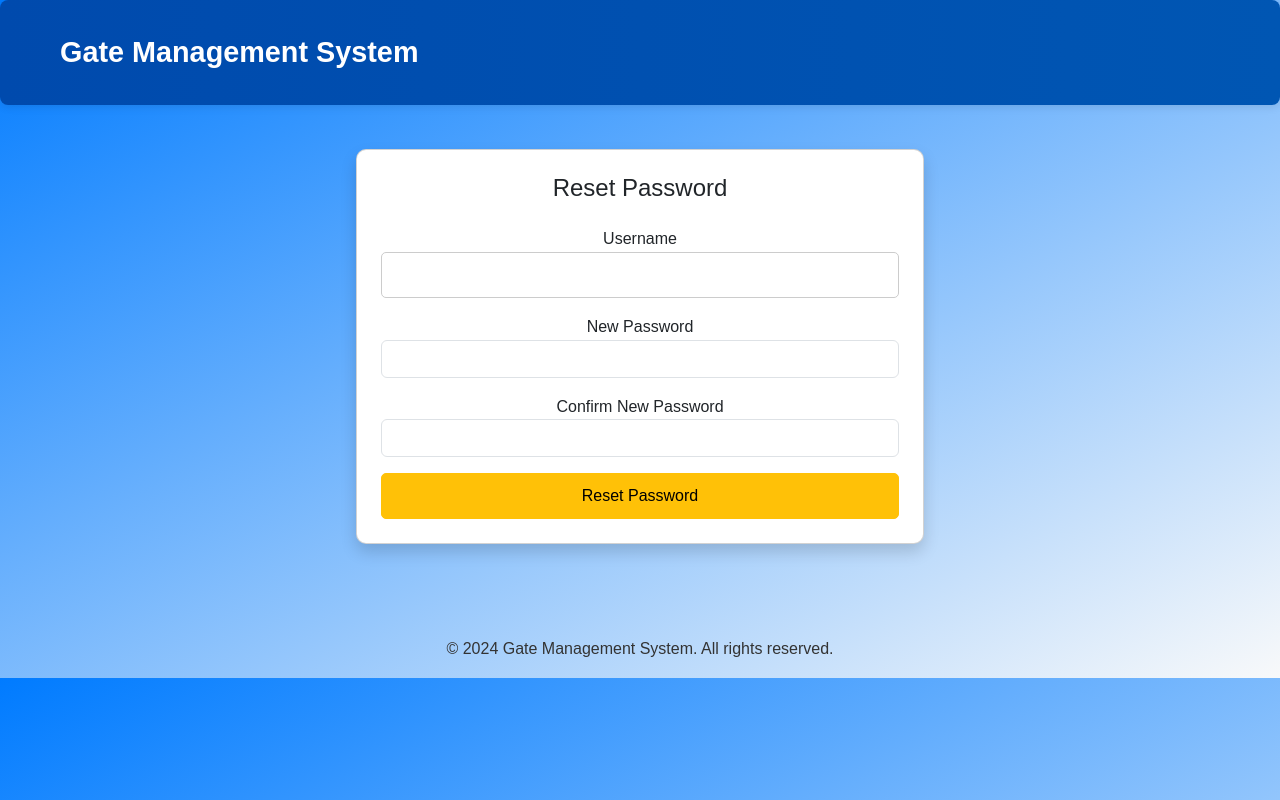
After one commit to boondas/gate-management-system, a Flask app: page /reset_password in a window 1280 px wide. The commit adds this page. Run offline with Flask 3, Linux system fonts and the light colour scheme; some libraries are stand-ins or nearby versions.

Commit message:
latest password mods

```diff
--- a/main.py
+++ b/main.py
@@ -9,40 +9,7 @@ from flask import Flask, request, jsonify, render_template, redirect, url_for, s
 from werkzeug.security import check_password_hash, generate_password_hash
 from datetime import timedelta, datetime
 
-# ---------------------------
-# CREATE DEFAULT ADMIN (SECURE)
-# ---------------------------
-def create_default_admin():
-    try:
-        conn = connect_to_database()
-        cur = conn.cursor()
 
-        cur.execute("SELECT COUNT(*) FROM admin_users")
-        count = cur.fetchone()[0]
-
-        if count == 0:
-            # Generate a random secure password
-            alphabet = string.ascii_letters + string.digits + string.punctuation
-            random_password = ''.join(secrets.choice(alphabet) for i in range(16))
-
-            # Hash the password before storing
-            pwd_hash = generate_password_hash(random_password)
-
-            cur.execute(
-                "INSERT INTO admin_users (username, password) VALUES (%s, %s)",
-                ("admin", pwd_hash)
-            )
-            conn.commit()
-
-            # Log the generated password securely
-            print("Default admin created.")
-            print(f"Username: admin")
-            print(f"Password: {random_password} (please change after first login)")
-
-        conn.close()
-
-    except Exception as e:
-        print(f"Admin creation error: {e}")
 
 
 # Load environment variables
@@ -135,7 +102,7 @@ def login():
             if result and check_password_hash(result[0], password):
                 session["user"] = username
                 session["last_activity"] = datetime.now().strftime("%Y-%m-%d %H:%M:%S")
-                return redirect(url_for("home"))
+                return redirect(url_for("dashboard"))
             else:
                 flash("Invalid credentials.", "danger")
 
@@ -143,6 +110,38 @@ def login():
             flash(f"Login error: {e}", "danger")
 
     return render_template("login.html")
+
+
+# ---------------------------
+#   RESET PASSWORD
+# ---------------------------
+
+@app.route("/reset_password", methods=["GET", "POST"])
+def reset_password():
+    if request.method == "POST":
+        username = request.form.get("username")
+        new_password = request.form.get("new_password")
+        confirm_password = request.form.get("confirm_password")
+
+        if new_password != confirm_password:
+            flash("New passwords do not match.", "danger")
+            return redirect(url_for("reset_password"))
+
+        try:
+            conn = connect_to_database()
+            cur = conn.cursor()
+            hashed = generate_password_hash(new_password, method="pbkdf2:sha256")
+            cur.execute("UPDATE admin_users SET password = %s WHERE username = %s", (hashed, username))
+            conn.commit()
+            conn.close()
+
+            flash("Password reset successful!", "success")
+            return redirect(url_for("login"))
+        except Exception as e:
+            flash(f"Error resetting password: {e}", "danger")
+
+    return render_template("reset_password.html")
+
 
 
 @app.route("/logout")
@@ -204,6 +203,46 @@ def dashboard():
     except Exception as e:
         flash(f"Dashboard error: {e}", "danger")
         return redirect(url_for("home"))
+
+
+# ---------------------------
+#   CHANGE PASSWORD ROUTE
+# ---------------------------
+@app.route("/change_password", methods=["GET", "POST"])
+@login_required
+def change_password():
+    if request.method == "POST":
+        current_password = request.form.get("current_password")
+        new_password = request.form.get("new_password")
+        confirm_password = request.form.get("confirm_password")
+
+        try:
+            conn = connect_to_database()
+            cur = conn.cursor()
+            cur.execute("SELECT password FROM admin_users WHERE username = %s", (session["user"],))
+            result = cur.fetchone()
+
+            if not result or not check_password_hash(result[0], current_password):
+                flash("Current password is incorrect.", "danger")
+                return redirect(url_for("change_password"))
+
+            if new_password != confirm_password:
+                flash("New passwords do not match.", "danger")
+                return redirect(url_for("change_password"))
+
+            hashed = generate_password_hash(new_password, method="pbkdf2:sha256")
+            cur.execute("UPDATE admin_users SET password = %s WHERE username = %s", (hashed, session["user"]))
+            conn.commit()
+            conn.close()
+
+            flash("Password updated successfully!", "success")
+            return redirect(url_for("home"))
+
+        except Exception as e:
+            flash(f"Error updating password: {e}", "danger")
+
+    return render_template("change_password.html")
+
 
 
 # ---------------------------
@@ -340,33 +379,6 @@ def health():
     return jsonify({"status": "OK"}), 200
 
 
-# ---------------------------
-# CREATE DEFAULT ADMIN
-# ---------------------------
-def create_default_admin():
-    try:
-        conn = connect_to_database()
-        cur = conn.cursor()
-
-        cur.execute("SELECT COUNT(*) FROM admin_users")
-        count = cur.fetchone()[0]
-
-        if count == 0:
-            pwd = generate_password_hash("Admin123!")
-            cur.execute("INSERT INTO admin_users (username, password) VALUES (%s, %s)",
-                        ("admin", pwd))
-            conn.commit()
-            print("Default admin created.")
-
-        conn.close()
-
-    except Exception as e:
-        print(f"Admin creation error: {e}")
-
-
-# Run admin creation
-create_default_admin()
-
 
 # ---------------------------
 # START FLASK
--- a/templates/base.html
+++ b/templates/base.html
@@ -13,7 +13,7 @@
         <div class="container d-flex justify-content-between align-items-center">
             <h1>Gate Management System</h1>
             {% if session.get('user') %}
-                <a href="/logout" class="btn btn-danger">Logout</a>
+
             {% endif %}
         </div>
     </header>
--- a/templates/dashboard.html
+++ b/templates/dashboard.html
@@ -41,8 +41,11 @@
         </div>
     </div>
 </div>
+
 <div class="quick-links text-center mt-4">
     <a href="/add_user" class="btn btn-primary">Add User</a>
     <a href="/" class="btn btn-secondary">Manage Users</a>
+    <a href="{{ url_for('change_password') }}" class="btn btn-warning">Change Password</a>
+    <a href="{{ url_for('logout') }}" class="btn btn-danger">Logout</a>
 </div>
 {% endblock %}
--- a/templates/index.html
+++ b/templates/index.html
@@ -6,8 +6,10 @@
 <div class="d-flex justify-content-between align-items-center mb-3">
     <input type="text" id="searchBar" placeholder="Search by Name or Phone Number" onkeyup="searchTable()" class="form-control w-50">
     <div>
-        <a href="{{ url_for('add_user') }}" class="btn btn-primary">Add User</a>
+        <a href="{{ url_for('logout') }}" class="btn btn-danger">Logout</a>
+		<a href="{{ url_for('add_user') }}" class="btn btn-primary">Add User</a>
         <a href="{{ url_for('dashboard') }}" class="btn btn-secondary">Dashboard</a>
+
     </div>
 </div>
 <div class="table-responsive">
--- /dev/null
+++ b/templates/reset_password.html
@@ -0,0 +1,39 @@
+{% extends "base.html" %}
+
+{% block title %}Reset Password{% endblock %}
+
+{% block content %}
+<div class="row justify-content-center">
+    <div class="col-md-6">
+        <div class="card shadow p-4 mb-4">
+            <h2 class="mb-4 text-center">Reset Password</h2>
+            <form method="POST">
+                <div class="form-group mb-3">
+                    <label for="username">Username</label>
+                    <input type="text" class="form-control" id="username" name="username" required>
+                </div>
+                <div class="form-group mb-3">
+                    <label for="new_password">New Password</label>
+                    <input type="password" class="form-control" id="new_password" name="new_password" required>
+                </div>
+                <div class="form-group mb-3">
+                    <label for="confirm_password">Confirm New Password</label>
+                    <input type="password" class="form-control" id="confirm_password" name="confirm_password" required>
+                </div>
+                <button type="submit" class="btn btn-warning w-100">Reset Password</button>
+            </form>
+
+            <!-- Flash messages -->
+            {% with messages = get_flashed_messages(with_categories=true) %}
+              {% if messages %}
+                <div class="mt-3">
+                  {% for category, message in messages %}
+                    <div class="alert alert-{{ category }}">{{ message }}</div>
+                  {% endfor %}
+                </div>
+              {% endif %}
+            {% endwith %}
+        </div>
+    </div>
+</div>
+{% endblock %}
```
Also changed, not shown: templates/change_password.html (added, +39 -0 lines), templates/login.html (+17 -0 lines).
